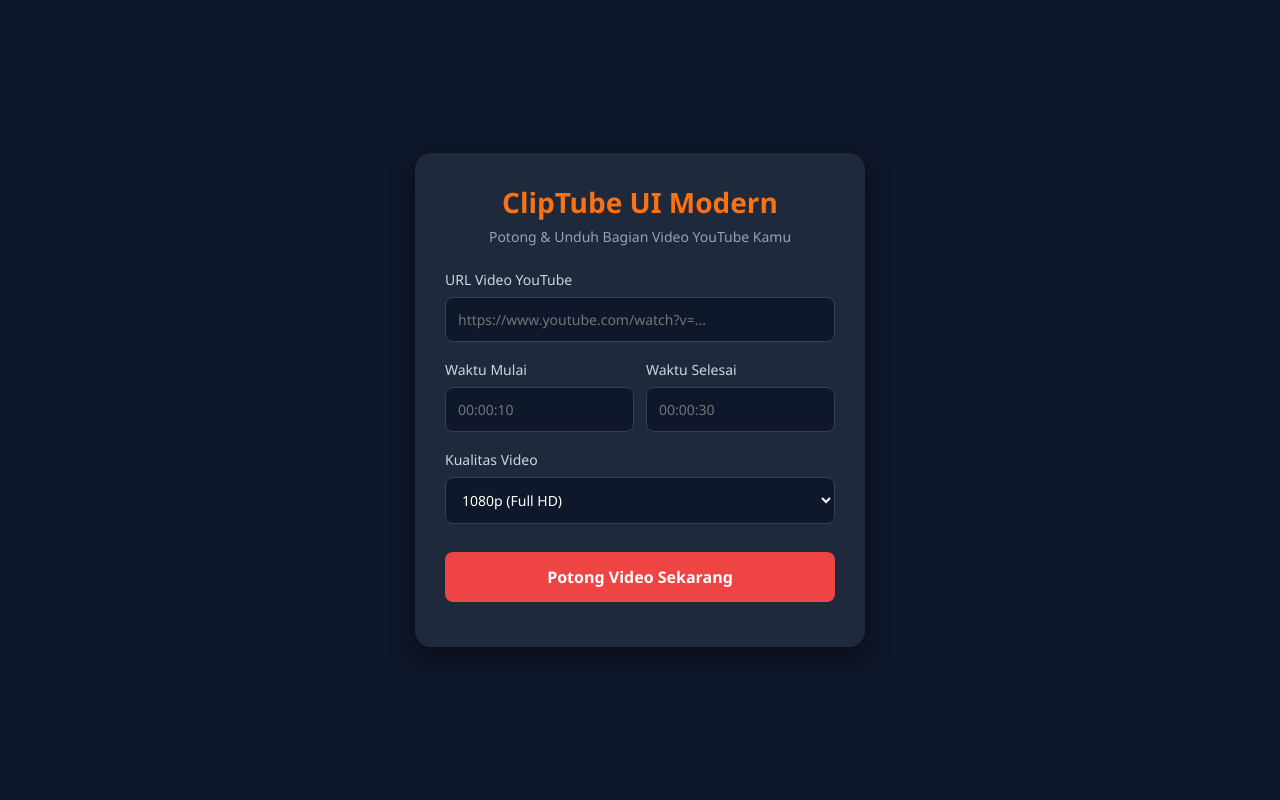
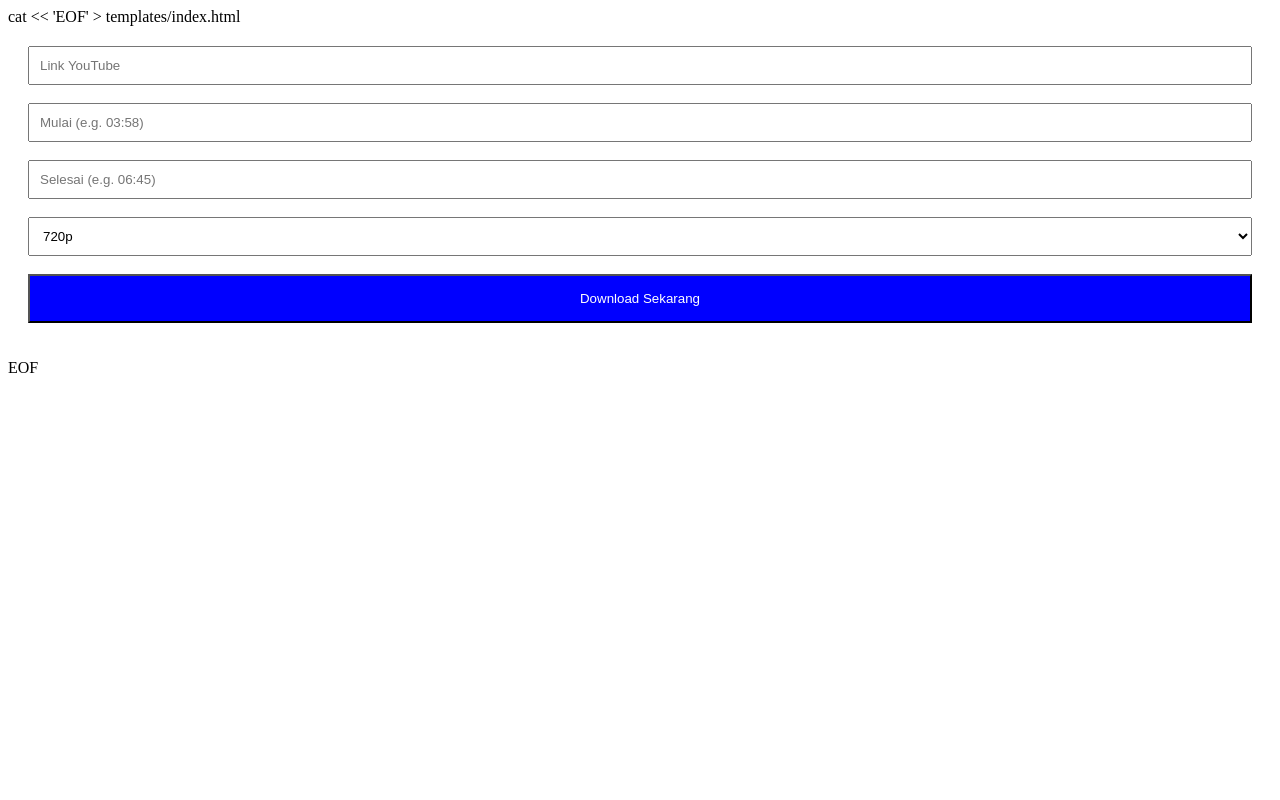
Before and after one commit to skorinproject/Cliptube, a Flask app: page / in a window 1280 px wide. Run offline with Flask 3, Linux system fonts and the light colour scheme; parts of the project's set-up code (start-up, migrations or seed data) failed here and were passed over.

Commit message:
Update index.html

```diff
--- a/templates/index.html
+++ b/templates/index.html
@@ -1,96 +1,46 @@
+cat << 'EOF' > templates/index.html
 <!DOCTYPE html>
-<html lang="id">
-<head>
-    <meta charset="UTF-8">
-    <meta name="viewport" content="width=device-width, initial-scale=1.0">
-    <title>ClipTube UI Modern</title>
-    <style>
-        * { box-sizing: border-box; margin: 0; padding: 0; font-family: 'Segoe UI', Tahoma, Geneva, Verdana, sans-serif; }
-        body { background-color: #0f172a; color: #f8fafc; display: flex; justify-content: center; align-items: center; min-height: 100vh; padding: 20px; }
-        .card { background-color: #1e293b; padding: 30px; border-radius: 16px; width: 100%; max-width: 450px; box-shadow: 0 10px 25px rgba(0,0,0,0.5); }
-        h1 { color: #f97316; font-size: 28px; text-align: center; margin-bottom: 6px; font-weight: 700; }
-        p.subtitle { color: #94a3b8; text-align: center; font-size: 14px; margin-bottom: 24px; }
-        .form-group { margin-bottom: 18px; }
-        label { display: block; font-size: 14px; margin-bottom: 8px; color: #cbd5e1; }
-        input, select { width: 100%; padding: 12px; border-radius: 8px; border: 1px solid #334155; background-color: #0f172a; color: #fff; font-size: 14px; outline: none; }
-        input:focus, select:focus { border-color: #f97316; }
-        .row { display: flex; gap: 12px; }
-        .row .form-group { flex: 1; }
-        button { width: 100%; padding: 14px; background-color: #ef4444; color: white; border: none; border-radius: 8px; font-weight: bold; font-size: 16px; cursor: pointer; transition: 0.2s; margin-top: 10px; }
-        button:hover { background-color: #dc2626; }
-        #status { margin-top: 15px; text-align: center; font-size: 14px; font-weight: 600; }
-        .error { color: #f87171; }
-        .success { color: #4ade80; }
-    </style>
-</head>
+<html>
+<head><meta name="viewport" content="width=device-width, initial-scale=1.0"><title>ClipTube Native</title></head>
 <body>
-    <div class="card">
-        <h1>ClipTube UI Modern</h1>
-        <p class="subtitle">Potong & Unduh Bagian Video YouTube Kamu</p>
-
-        <div class="form-group">
-            <label>URL Video YouTube</label>
-            <input type="text" id="url" placeholder="https://www.youtube.com/watch?v=...">
-        </div>
-
-        <div class="row">
-            <div class="form-group">
-                <label>Waktu Mulai</label>
-                <input type="text" id="start_time" placeholder="00:00:10">
-            </div>
-            <div class="form-group">
-                <label>Waktu Selesai</label>
-                <input type="text" id="end_time" placeholder="00:00:30">
-            </div>
-        </div>
-
-        <div class="form-group">
-            <label>Kualitas Video</label>
-            <select id="quality">
-                <option value="1080">1080p (Full HD)</option>
-                <option value="720">720p (HD)</option>
-                <option value="480">480p</option>
-                <option value="best">Kualitas Tertinggi Otomatis</option>
-            </select>
-        </div>
-
-        <button onclick="processVideo()">Potong Video Sekarang</button>
-        <div id="status"></div>
+    <div style="padding:20px; font-family:sans-serif;">
+        <input id="url" placeholder="Link YouTube" style="width:100%; padding:10px;"><br><br>
+        <input id="start" placeholder="Mulai (e.g. 03:58)" style="width:100%; padding:10px;"><br><br>
+        <input id="end" placeholder="Selesai (e.g. 06:45)" style="width:100%; padding:10px;"><br><br>
+        <select id="res" style="width:100%; padding:10px;">
+            <option value="720">720p</option>
+            <option value="1080">1080p</option>
+        </select><br><br>
+        <button onclick="startDownload()" style="width:100%; padding:15px; background:blue; color:white;">Download Sekarang</button>
+        <p id="msg"></p>
     </div>
-
     <script>
-        async function processVideo() {
-            const status = document.getElementById('status');
-            status.className = '';
-            status.innerHTML = 'Sedang memproses video... Mohon tunggu.';
-
-            const payload = {
+    async function startDownload() {
+        document.getElementById('msg').innerText = "Sedang memproses di server... Tunggu sebentar, browser akan memulai download otomatis.";
+        const response = await fetch('/download', {
+            method: 'POST',
+            headers: {'Content-Type': 'application/json'},
+            body: JSON.stringify({
                 url: document.getElementById('url').value,
-                start_time: document.getElementById('start_time').value,
-                end_time: document.getElementById('end_time').value,
-                quality: document.getElementById('quality').value
-            };
-
-            try {
-                const res = await fetch('/download', {
-                    method: 'POST',
-                    headers: {'Content-Type': 'application/json'},
-                    body: JSON.stringify(payload)
-                });
-                const data = await res.json();
-
-                if(res.ok) {
-                    status.className = 'success';
-                    status.innerHTML = `<a href="${data.download_url}" style="color:#4ade80;" download>Selesai! Klik di sini untuk mengunduh</a>`;
-                } else {
-                    status.className = 'error';
-                    status.innerHTML = data.error || 'Terjadi kesalahan.';
-                }
-            } catch(e) {
-                status.className = 'error';
-                status.innerHTML = 'Gagal terhubung ke server.';
-            }
+                start: document.getElementById('start').value,
+                end: document.getElementById('end').value,
+                resolution: document.getElementById('res').value
+            })
+        });
+        if(response.ok) {
+            const blob = await response.blob();
+            const url = window.URL.createObjectURL(blob);
+            const a = document.createElement('a');
+            a.href = url;
+            a.download = "video_clip.mp4";
+            document.body.appendChild(a);
+            a.click();
+            document.getElementById('msg').innerText = "Download Selesai!";
+        } else {
+            document.getElementById('msg').innerText = "Gagal memproses.";
         }
+    }
     </script>
 </body>
 </html>
+EOF
```
